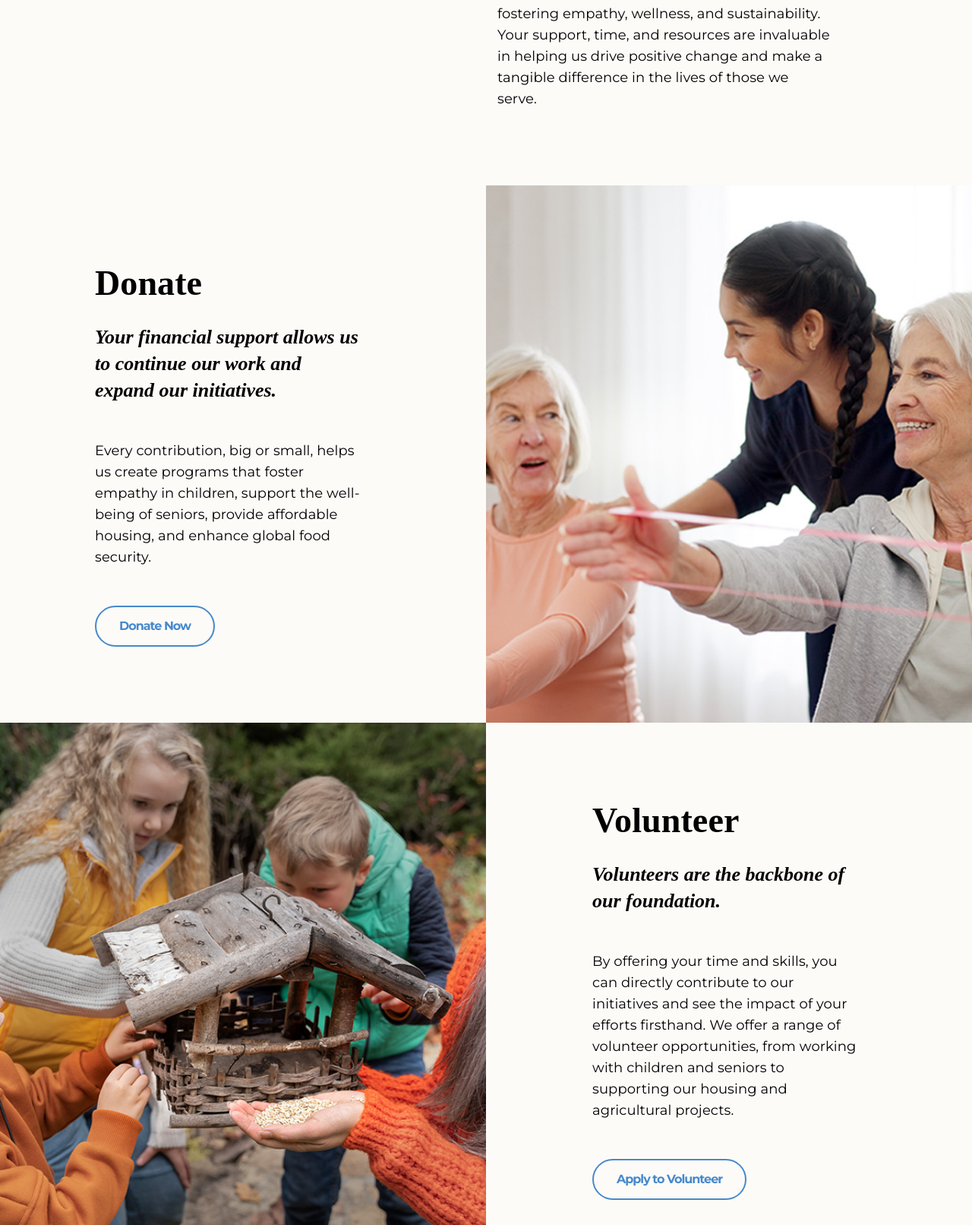
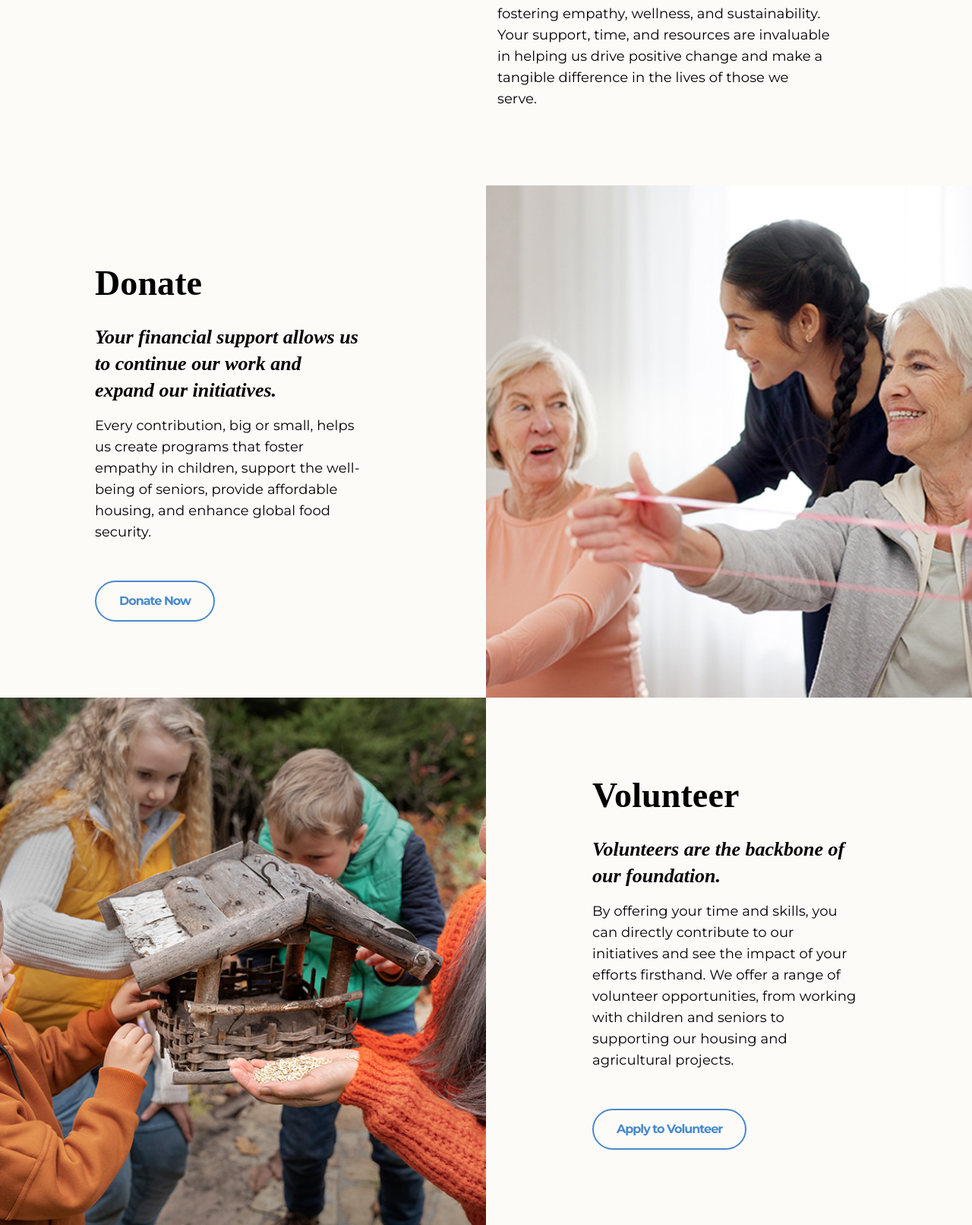
Before and after one commit to salmankhan03/Atriumlegacy, a PHP site: page /involved.php in a window 1280 px wide. Shown: the part 938-2550 px from the top of the page at 76% size. Run offline with PHP 8.4, Linux system fonts and the light colour scheme; some web fonts are replaced.

Commit message:
update get involved text and spacing

```diff
--- a/involved.php
+++ b/involved.php
@@ -3112,7 +3112,7 @@
             <div class="row equal-height">
                <div class="col-md-6 col-lg-6">
                   <div class="left-section-padding left-margin-top-bottom">
-                        <div class="h2-heading-section-space mb-5">
+                        <div class="h2-heading-section-space">
                            <h2 class="h2-title mb-4">Donate</h2>
                            <h5 class="italic-heading">
                               Your financial support allows us to continue our work and expand our initiatives.
@@ -3144,7 +3144,7 @@
                </div>
                <div class="col-md-6 col-lg-6">
                   <div class="left-section-padding left-margin-top-bottom">
-                        <div class="h2-heading-section-space mb-5">
+                        <div class="h2-heading-section-space">
                            <h2 class="h2-title mb-4">Volunteer</h2>
                            <h5 class="italic-heading">
                               Volunteers are the backbone of our foundation.
@@ -3166,7 +3166,7 @@
             <div class="row equal-height">
                <div class="col-md-6 col-lg-6">
                   <div class="left-section-padding left-margin-top-bottom">
-                        <div class="h2-heading-section-space mb-5">
+                        <div class="h2-heading-section-space">
                            <h2 class="h2-title mb-4">Partner with Us</h2>
                            <h5 class="italic-heading">
                               We are always looking to collaborate with like-minded organizations, businesses, and community groups.
@@ -3196,11 +3196,11 @@
                </div>
                <div class="col-md-6 col-lg-6">
                   <div class="left-section-padding left-margin-top-bottom">
-                        <div class="h2-heading-section-space mb-5">
+                        <div class="h2-heading-section-space">
                            <h2 class="h2-title mb-4">Attend an Event</h2>
-                           <h5 class="italic-heading">
+                           <!-- <h5 class="italic-heading">
                               Advancing the study of environmental science.
-                           </h5>
+                           </h5> -->
                         </div>
                         <div class="text-content-space">
                            <h4 class="text-content">
```
